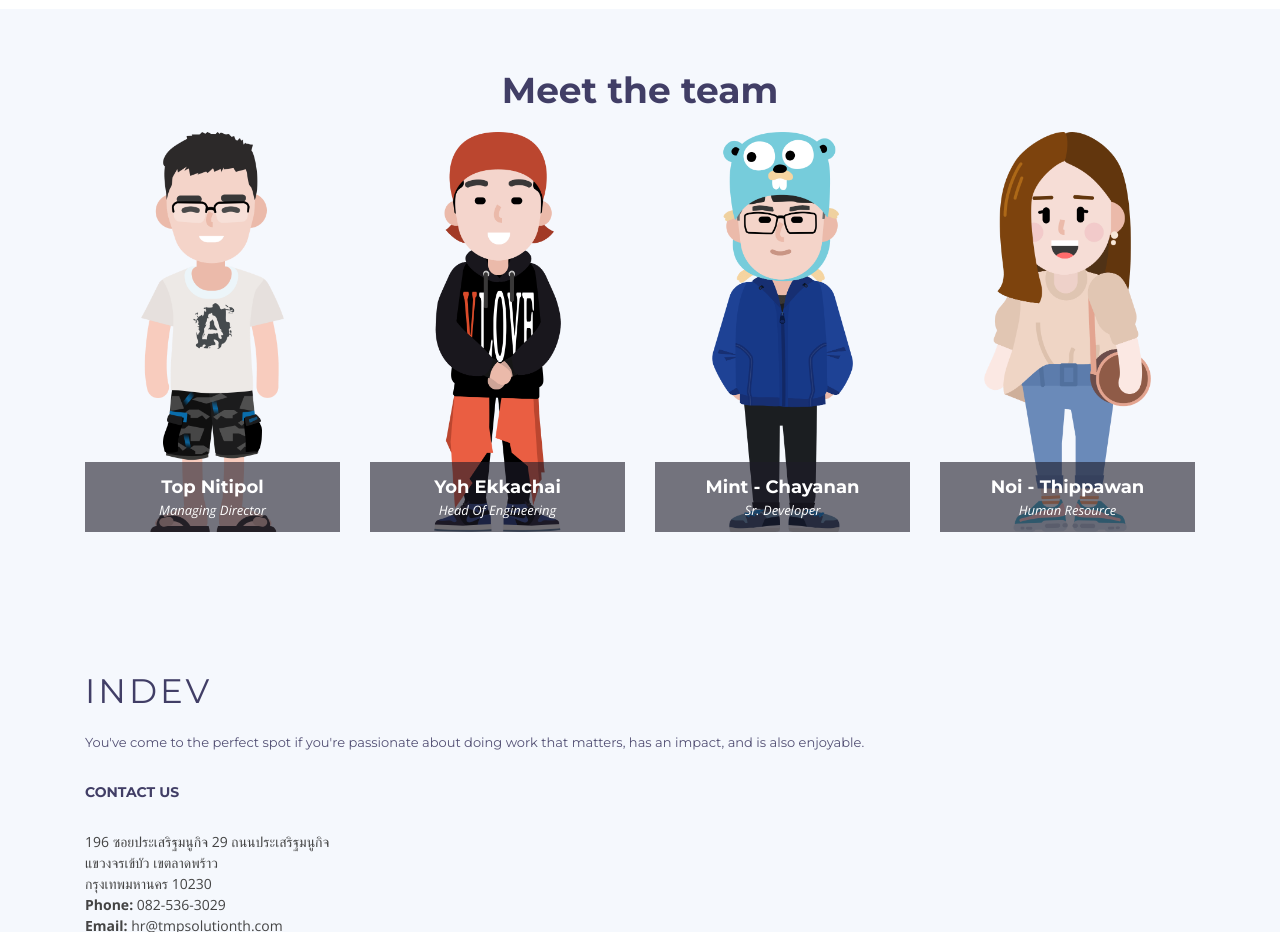
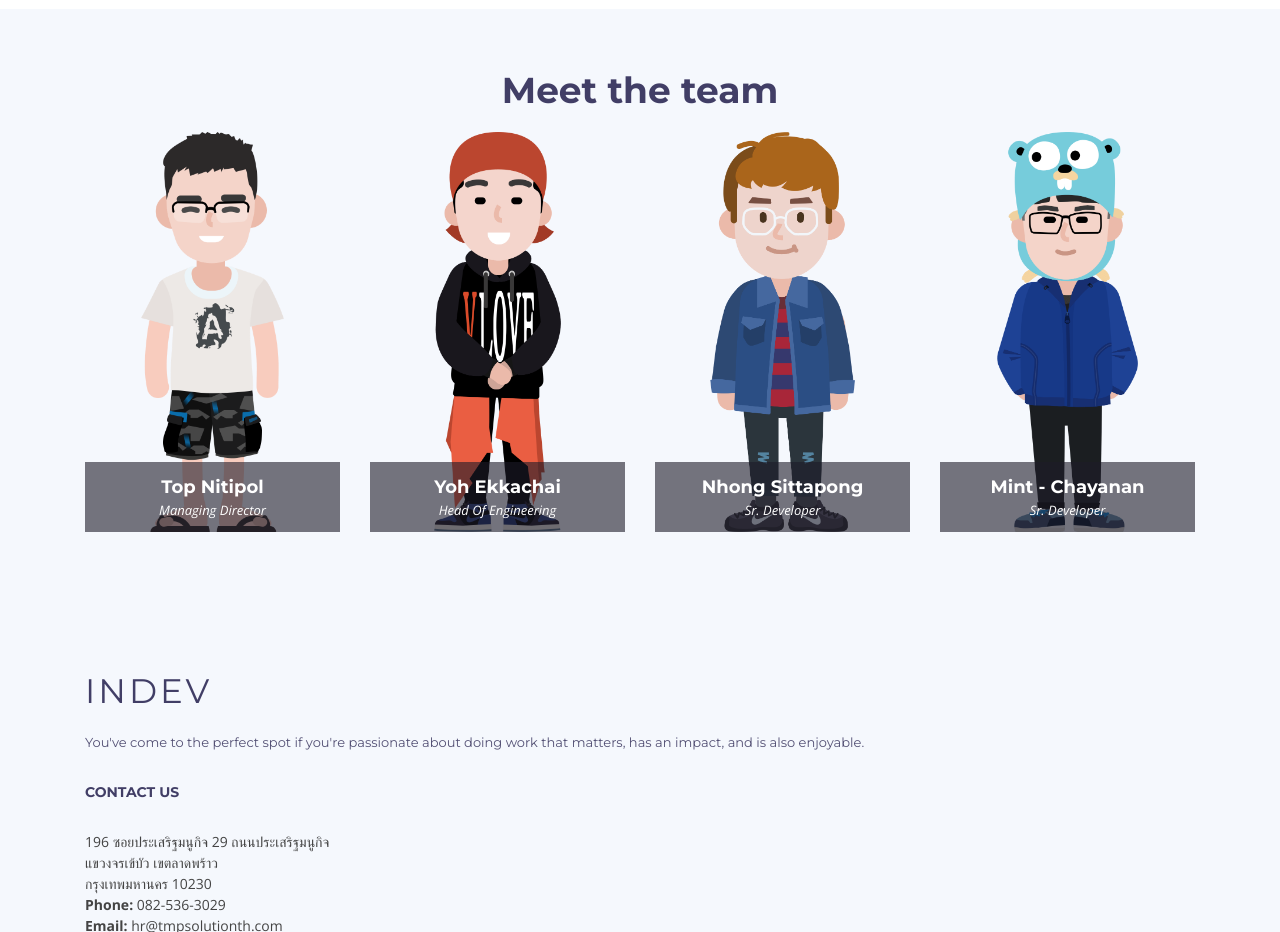
Before and after one commit to indev-labs/company-website, a plain HTML site: page index.html in a window 1280 px wide. Shown: the part 1360-2292 px from the top of the page. Drawn offline with nearby package versions, Linux system fonts and the light colour scheme; files whose address does not match are found by name.

```diff
--- a/index.html
+++ b/index.html
@@ -605,6 +605,24 @@
             </div>
           </div>
 
+          <div class="col-lg-3 col-md-6 wow fadeInUp" data-wow-delay="0.1s">
+            <div class="member">
+              <img src="img/gee_me_007.png" class="" alt="" height="400px">
+              <div class="member-info">
+                <div class="member-info-content">
+                  <h4>Nhong Sittapong</h4>
+                  <span>Sr. Developer</span>
+                  <div class="social">
+                    <a href=""><i class="fa fa-twitter"></i></a>
+                    <a href=""><i class="fa fa-facebook"></i></a>
+                    <a href=""><i class="fa fa-google-plus"></i></a>
+                    <a href=""><i class="fa fa-linkedin"></i></a>
+                  </div>
+                </div>
+              </div>
+            </div>
+          </div>
+
           <div class="col-lg-3 col-md-6 wow fadeInUp" data-wow-delay="0.2s">
             <div class="member">
               <img src="img/gee_me_053.png" class="" alt="" height="400px">
@@ -623,7 +641,7 @@
             </div>
           </div>
 
-          <div class="col-lg-3 col-md-6 wow fadeInUp" data-wow-delay="0.2s">
+          <!-- <div class="col-lg-3 col-md-6 wow fadeInUp" data-wow-delay="0.2s">
             <div class="member">
               <img src="img/gee_me_002.png" class="" alt="" height="400px">
               <div class="member-info">
@@ -639,7 +657,7 @@
                 </div>
               </div>
             </div>
-          </div>
+          </div> -->
 
           <!-- <div class="col-lg-3 col-md-6 wow fadeInUp" data-wow-delay="0.3s">
             <div class="member">
```
Also changed, not shown: Readme.txt, 3 other files.
